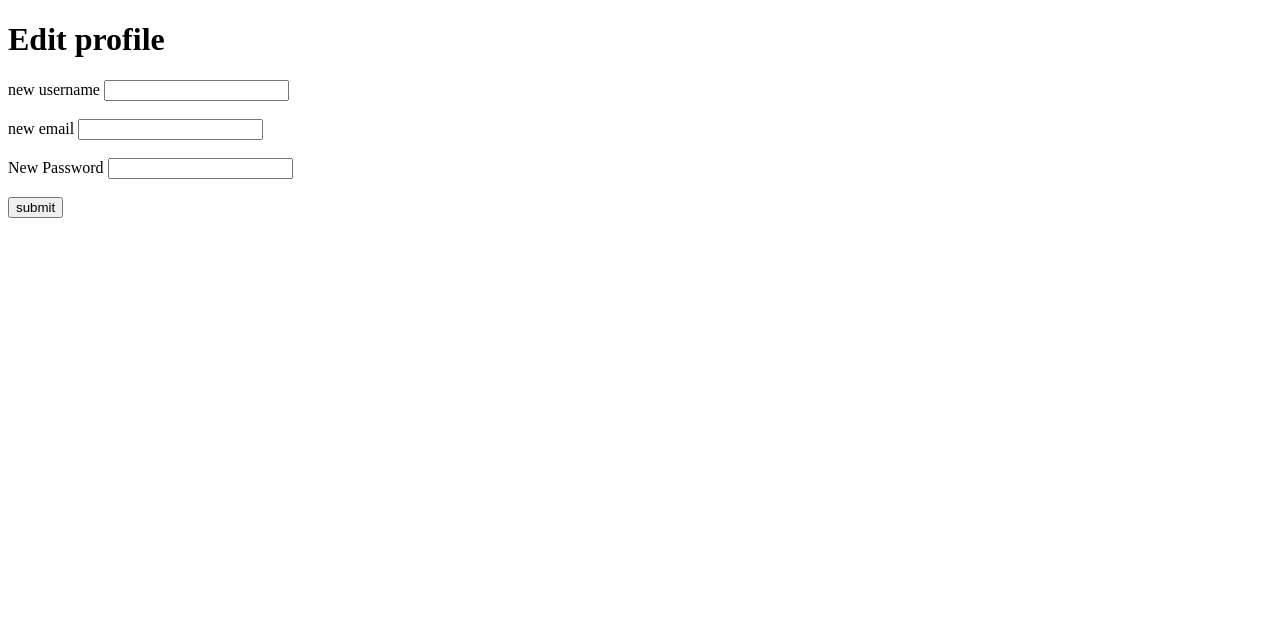
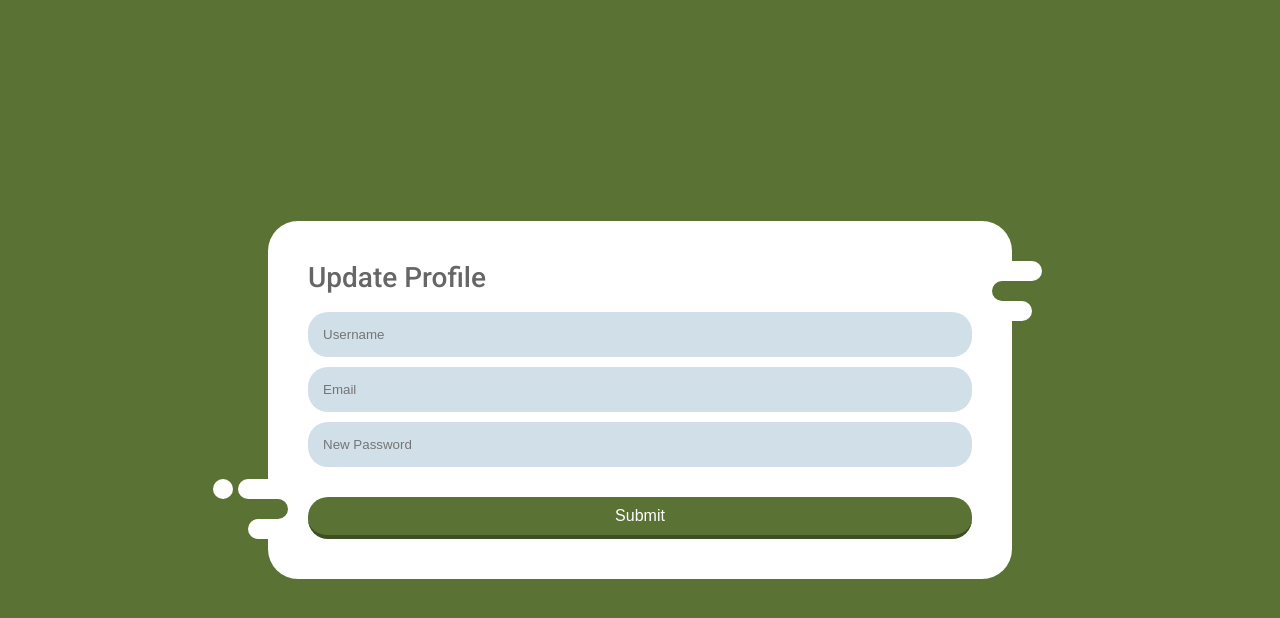
Before and after one commit to MichaelAB97/ELEN4010_2020-Project, a website: page views/edit.html in a window 1280 px wide. Drawn offline with Linux system fonts and the light colour scheme; files that its build step writes are made by us from their sources.

Commit message:
Enhancing page presentation

```diff
--- /dev/null
+++ b/public/css/editProfile.css
@@ -0,0 +1,119 @@
+      * {
+      box-sizing: border-box;
+      }
+      html, body {
+      min-height: 100vh;
+      padding: 0;
+      margin: 0;
+      font-family: Roboto, Arial, sans-serif;
+      font-size: 14px;
+      color: #666;
+      }
+      input, textarea {
+      outline: none;
+      }
+      body {
+      display: flex;
+      justify-content: center;
+      align-items: center;
+      padding: 20px;
+      background: #5a7233;
+      }
+      h1 {
+      margin-top: 0;
+      font-weight: 500;
+      }
+      form {
+      position: relative;
+      width: 80%;
+      border-radius: 30px;
+      background: #fff;
+      }
+      .form-left-decoration,
+      .form-right-decoration {
+      content: "";
+      position: absolute;
+      width: 50px;
+      height: 20px;
+      border-radius: 20px;
+      background: #5a7233;
+      }
+      .form-left-decoration {
+      bottom: 60px;
+      left: -30px;
+      }
+      .form-right-decoration {
+      top: 60px;
+      right: -30px;
+      }
+      .form-left-decoration:before,
+      .form-left-decoration:after,
+      .form-right-decoration:before,
+      .form-right-decoration:after {
+      content: "";
+      position: absolute;
+      width: 50px;
+      height: 20px;
+      border-radius: 30px;
+      background: #fff;
+      }
+      .form-left-decoration:before {
+      top: -20px;
+      }
+      .form-left-decoration:after {
+      top: 20px;
+      left: 10px;
+      }
+      .form-right-decoration:before {
+      top: -20px;
+      right: 0;
+      }
+      .form-right-decoration:after {
+      top: 20px;
+      right: 10px;
+      }
+      .circle {
+      position: absolute;
+      bottom: 80px;
+      left: -55px;
+      width: 20px;
+      height: 20px;
+      border-radius: 50%;
+      background: #fff;
+      }
+      .form-inner {
+      padding: 40px;
+      }
+      .form-inner input,
+      .form-inner textarea {
+      display: block;
+      width: 100%;
+      padding: 15px;
+      margin-bottom: 10px;
+      border: none;
+      border-radius: 20px;
+      background: #d0dfe8;
+      }
+      .form-inner textarea {
+      resize: none;
+      }
+      button {
+      width: 100%;
+      padding: 10px;
+      margin-top: 20px;
+      border-radius: 20px;
+      border: none;
+      border-bottom: 4px solid #3e4f24;
+      background: #5a7233;
+      font-size: 16px;
+      font-weight: 400;
+      color: #fff;
+      }
+      button:hover {
+      background: #3e4f24;
+      }
+      @media (min-width: 568px) {
+      form {
+      width: 60%;
+      }
+      }
--- a/views/edit.html
+++ b/views/edit.html
@@ -1,29 +1,30 @@
 <!DOCTYPE html>
-<html lang="=en">
+<html>
   <head>
-    <meta charset="utf-8">
-    <title>Update Profile</title>
+    <title>Update profile</title>
+    <link href="https://fonts.googleapis.com/css?family=Roboto:300,400,500,700" rel="stylesheet">
+    <link rel="stylesheet" href="/cdn/css/editProfile.css">
   </head>
   <body>
-    <h1>Edit profile</h1>
-    <form action="/api/edit" method="post">
+    <form class="decor" action="/api/edit" method="POST">
+      <div class="form-left-decoration"></div>
+      <div class="form-right-decoration"></div>
+      <div class="circle"></div>
+      <div class="form-inner">
+
+        <h1>Update Profile</h1>
         <div>
-        <label for="studentName">new username</label>
-        <input type="text" id="username" name="username">
+            <input type="text" placeholder="Username" id="username" name="username">
         </div>
-    <br>
         <div>
-        <label for="studentName">new email</label>
-        <input type="text" id="email name="email">
+            <input type="email" placeholder="Email" id="email" name="email">
         </div>
-    <br>
         <div>
-        <label for="studentName">New Password</label>
-        <input type="text" id="password" name="password">
+            <input type="password" placeholder="New Password" id="password" name="password">
         </div>
-    <br>
-    <div class="button">
-        <button type="submit">submit</button>
+
+        <button type="submit">Submit</button>
+
       </div>
     </form>
   </body>
```
Also changed, not shown: appRoutes.js (+5 -5 lines). Lines whose indentation alone changed are shown as unchanged.
